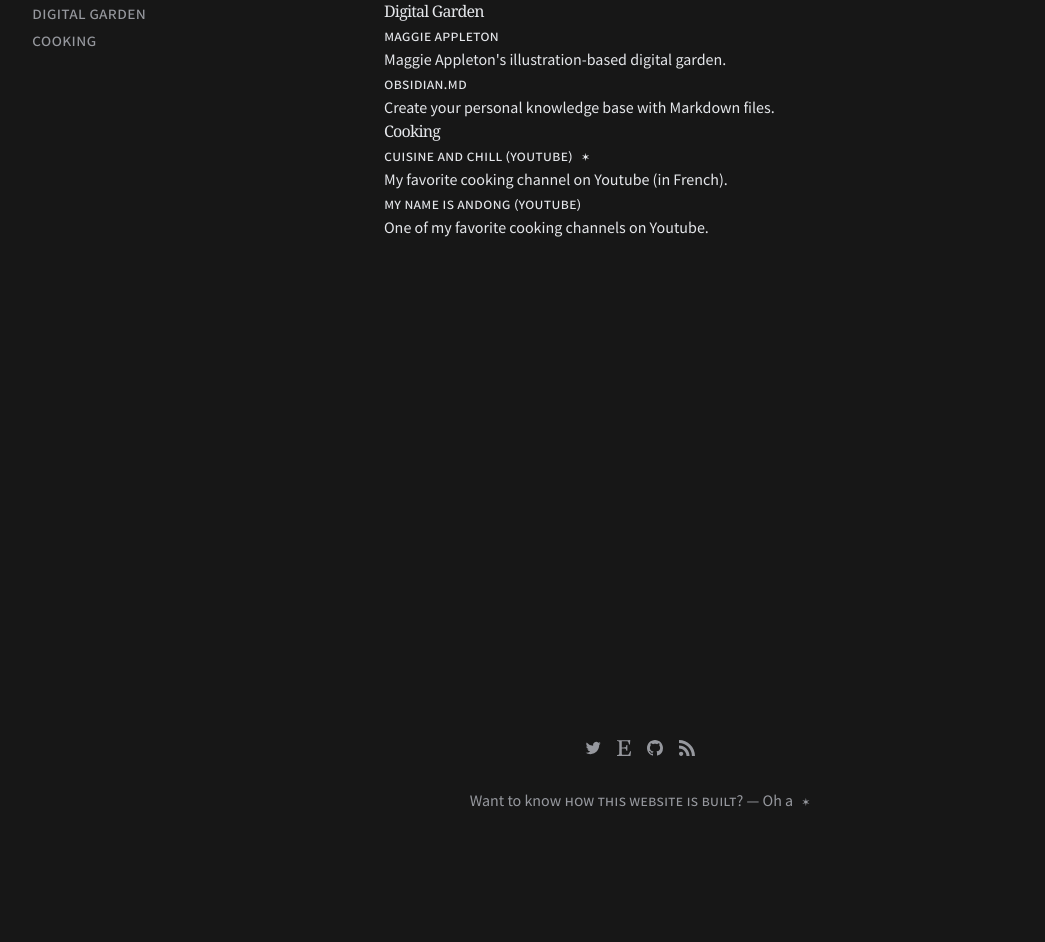
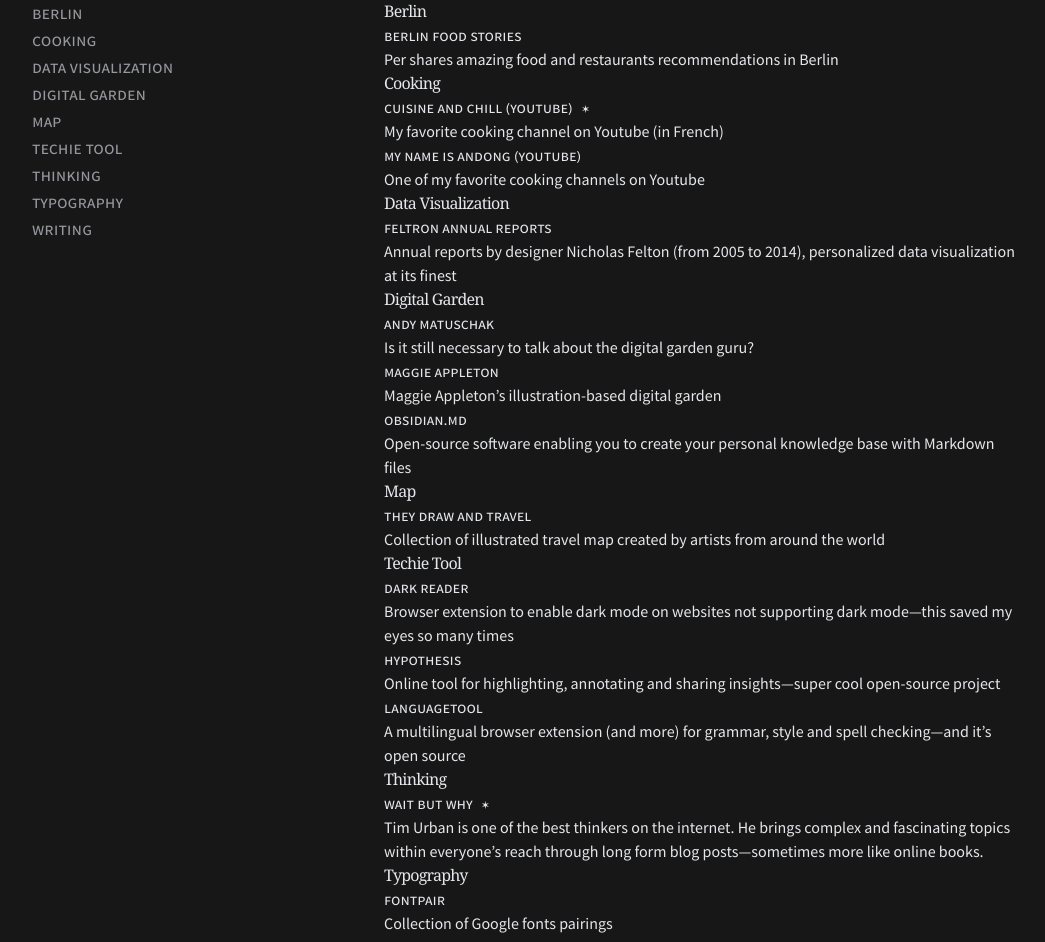
Before and after one commit to hgcl/clara-website, a Next.js app: page /favorites in a window 1280 px wide. Shown: the part 180-1122 px from the top of the page, without its empty margins (0-1045 px from the left). Before the commit the page ends 1056 px from the top, so only its background shows below. Built offline with nearby package versions, Linux system fonts and the light colour scheme; a web font is replaced by a local one; what @tailwindcss/typography would draw is missing.

Commit message:
Add data to favorites

```diff
--- a/data/favoritesData.js
+++ b/data/favoritesData.js
@@ -1,41 +1,154 @@
 export const categories = {
-  digitalGarden: {
-    title: "Digital Garden",
-    anchor: "digital-garden",
+  berlin: {
+    title: "Berlin",
+    anchor: "berlin",
   },
   cooking: {
     title: "Cooking",
     anchor: "cooking",
   },
+  dataViz: {
+    title: "Data Visualization",
+    anchor: "data-visualization",
+  },
+  digitalGarden: {
+    title: "Digital Garden",
+    anchor: "digital-garden",
+  },
+  map: {
+    title: "Map",
+    anchor: "map",
+  },
+  techieTool: {
+    title: "Techie Tool",
+    anchor: "techie-tool",
+  },
+  thinking: {
+    title: "Thinking",
+    anchor: "thinking",
+  },
+  typography: {
+    title: "Typography",
+    anchor: "typography",
+  },
+  writing: {
+    title: "Writing",
+    anchor: "writing",
+  },
 };
 
 export const favoritesData = [
   {
+    link: "https://notes.andymatuschak.org/About_these_notes",
+    title: "Andy Matuschak",
+    description: "Is it still necessary to talk about the digital garden guru?",
+    category: [categories.digitalGarden.anchor],
+    best: false,
+  },
+  {
+    link: "https://berlinfoodstories.com/",
+    title: "Berlin Food Stories",
+    description:
+      "Per shares amazing food and restaurants recommendations in Berlin",
+    category: [categories.berlin.anchor],
+    best: false,
+  },
+  {
+    link: "https://www.youtube.com/c/CuisineAndChill/",
+    title: "Cuisine And Chill (Youtube)",
+    description: "My favorite cooking channel on Youtube (in French)",
+    category: [categories.cooking.anchor],
+    best: true,
+  },
+  {
+    link: "https://darkreader.org/",
+    title: "Dark Reader",
+    description:
+      "Browser extension to enable dark mode on websites not supporting dark mode—this saved my eyes so many times",
+    category: [categories.techieTool.anchor],
+    best: false,
+  },
+  {
+    link: "http://feltron.com/",
+    title: "Feltron annual reports",
+    description:
+      "Annual reports by designer Nicholas Felton (from 2005 to 2014), personalized data visualization at its finest",
+    category: [categories.dataViz.anchor],
+    best: false,
+  },
+  {
+    link: "https://fontpair.co/",
+    title: "FontPair",
+    description: "Collection of Google fonts pairings",
+    category: [categories.typography.anchor],
+    best: false,
+  },
+  {
+    link: "https://fontsinuse.com/",
+    title: "Fonts in Use",
+    description: "A collaborative archive of typefaces used in real life",
+    category: [categories.typography.anchor],
+    best: false,
+  },
+  {
+    link: "http://www.hemingwayapp.com/",
+    title: "Hemingway Editor",
+    description: "Online editor for simpler, bolder and clearer writing",
+    category: [categories.writing.anchor],
+    best: false,
+  },
+  {
+    link: "https://hypothes.is/",
+    title: "Hypothesis",
+    description:
+      "Online tool for highlighting, annotating and sharing insights—super cool open-source project",
+    category: [categories.techieTool.anchor],
+    best: false,
+  },
+  {
+    link: "https://languagetool.org/",
+    title: "LanguageTool",
+    description:
+      "A multilingual browser extension (and more) for grammar, style and spell checking—and it’s open source",
+    category: [categories.writing.anchor, categories.techieTool.anchor],
+    best: false,
+  },
+  {
     link: "https://maggieappleton.com/garden/",
     title: "Maggie Appleton",
-    description: "Maggie Appleton's illustration-based digital garden.",
+    description: "Maggie Appleton’s illustration-based digital garden",
     category: [categories.digitalGarden.anchor],
+    best: false,
+  },
+  {
+    link: "https://www.youtube.com/c/mynameisandong/",
+    title: "My Name Is Andong (Youtube)",
+    description: "One of my favorite cooking channels on Youtube",
+    category: [categories.cooking.anchor],
     best: false,
   },
   {
     link: "https://obsidian.md/",
     title: "Obsidian.md",
-    description: "Create your personal knowledge base with Markdown files.",
+    description:
+      "Open-source software enabling you to create your personal knowledge base with Markdown files",
     category: [categories.digitalGarden.anchor],
     best: false,
   },
   {
-    link: "https://www.youtube.com/c/CuisineAndChill/",
-    title: "Cuisine And Chill (Youtube)",
-    description: "My favorite cooking channel on Youtube (in French).",
-    category: [categories.cooking.anchor],
+    link: "https://www.theydrawandtravel.com/",
+    title: "They draw and travel",
+    description:
+      "Collection of illustrated travel map created by artists from around the world",
+    category: [categories.map.anchor],
+    best: false,
+  },
+  {
+    link: "https://waitbutwhy.com/",
+    title: "Wait But Why",
+    description:
+      "Tim Urban is one of the best thinkers on the internet. He brings complex and fascinating topics within everyone’s reach through long form blog posts—sometimes more like online books.",
+    category: [categories.thinking.anchor],
     best: true,
   },
-  {
-    link: "https://www.youtube.com/c/mynameisandong/",
-    title: "My Name Is Andong (Youtube)",
-    description: "One of my favorite cooking channels on Youtube.",
-    category: [categories.cooking.anchor],
-    best: false,
-  },
 ];
```
